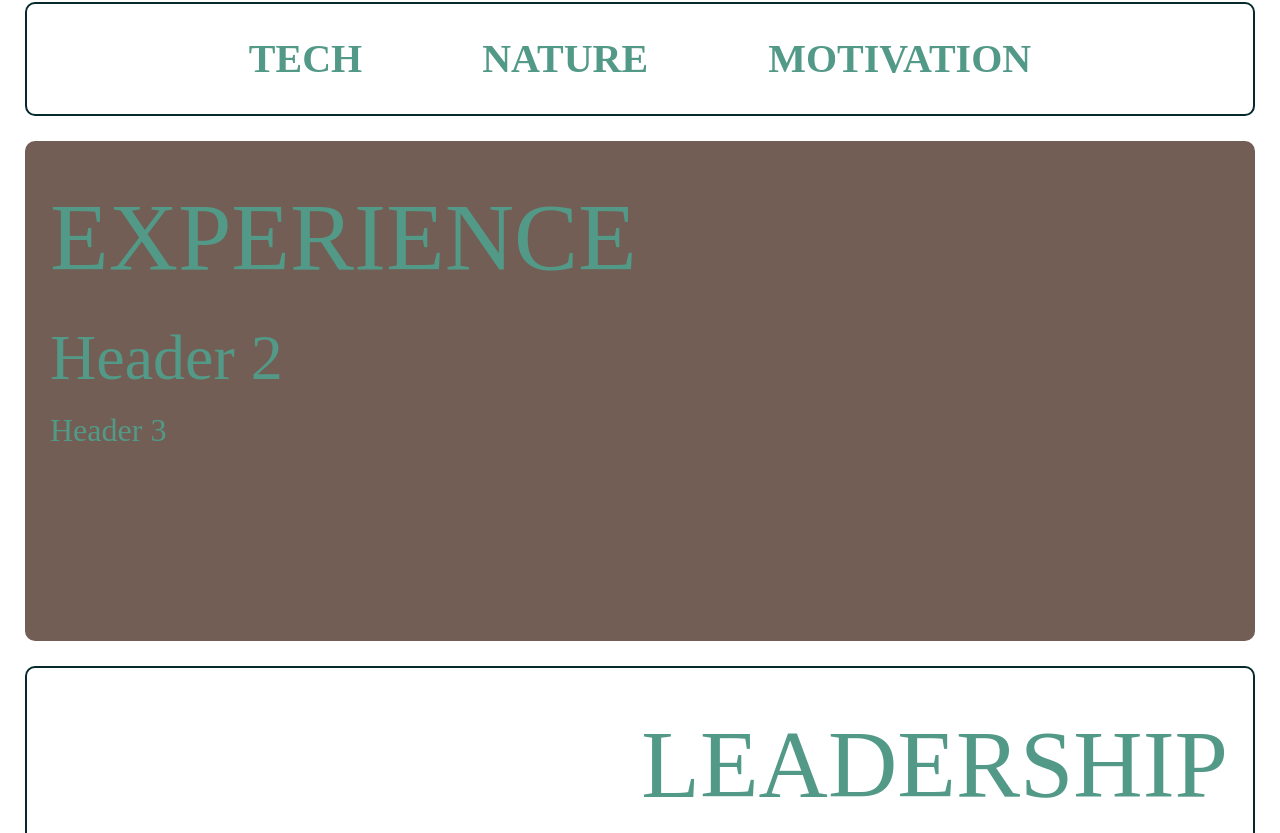
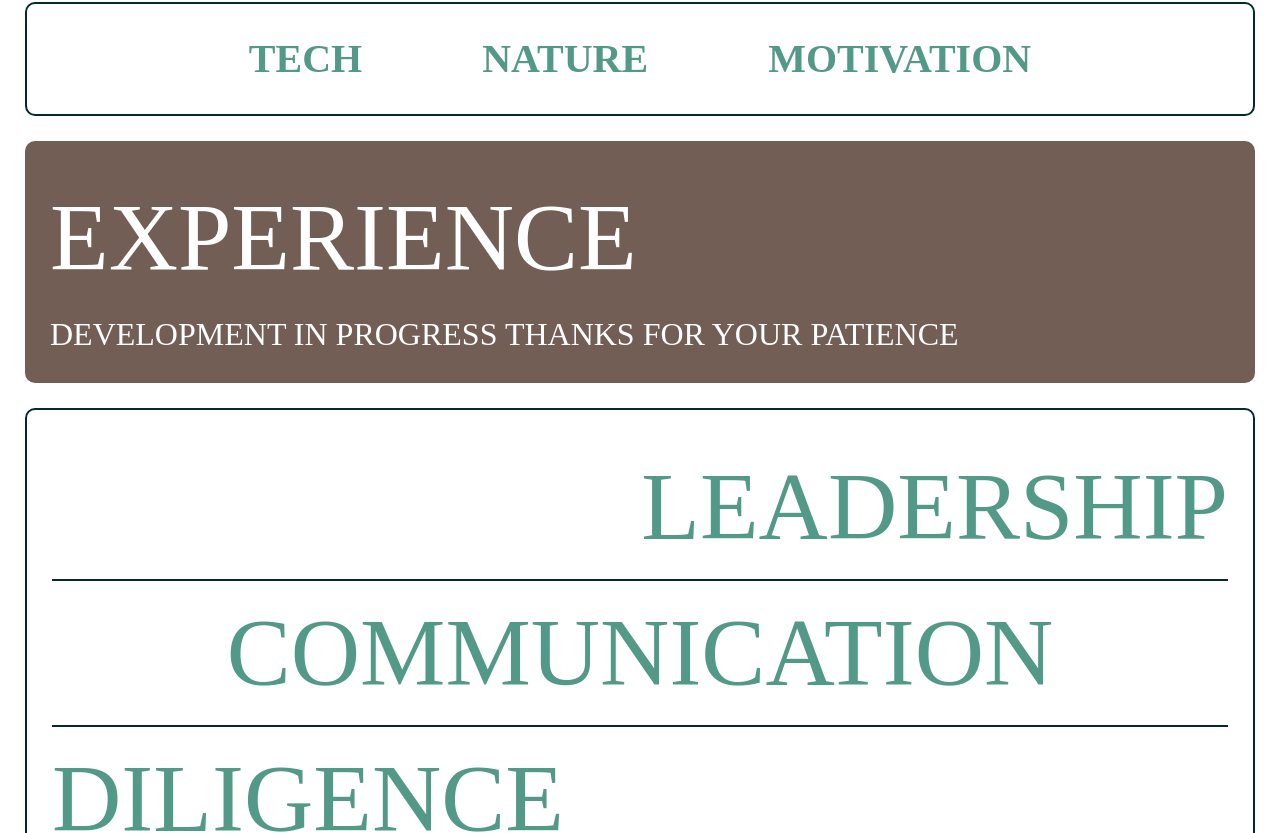
Before and after one commit to curtisrobinson2303/curtis-robinson-portfolio, a Next.js app: page / in a window 1280 px wide. Shown: the part 3607-4440 px from the top of the page. Built offline with nearby package versions, Linux system fonts and the light colour scheme.

Commit message:
projects and experience updates

```diff
--- a/src/pages/index.js
+++ b/src/pages/index.js
@@ -139,8 +139,8 @@ export default function Home() {
           <div className="experience">
             <div className="experience-container">
               <h1>EXPERIENCE</h1>
-              <h2>Header 2</h2>
-              <h3>Header 3</h3>
+              <h2></h2>
+              <h3>DEVELOPMENT IN PROGRESS THANKS FOR YOUR PATIENCE</h3>
             </div>
           </div>
         </div>
@@ -217,8 +217,8 @@ export default function Home() {
           <div className="projects">
             <div className="projects-container">
               <h1>PROJECTS</h1>
-              <h2>Header 2</h2>
-              <h3>Header 3</h3>
+              <h2></h2>
+              <h3>DEVELOPMENT IN PROGRESS THANKS FOR YOUR PATIENCE</h3>
             </div>
           </div>
         </div>
--- a/src/styles/globals.css
+++ b/src/styles/globals.css
@@ -298,7 +298,7 @@
 .experience {
   padding: 25px 25px;
   width: 100%;
-  height: 500px;
+  height: auto;
   display: flex;
   border-radius: 10px;
   background-color: rgb(114, 94, 84);
@@ -310,19 +310,19 @@
 
 .experience-container h1 {
   font-size: 6rem;
-  color: rgb(83, 153, 135);
+  color: white;
   background-color: transparent;
 }
 
 .experience-container h2 {
   font-size: 4rem;
-  color: rgb(83, 153, 135);
+  color: white;
   background-color: transparent;
 }
 
 .experience-container h3 {
   font-size: 2rem;
-  color: rgb(83, 153, 135);
+  color: white;
   background-color: transparent;
 }
 /* leadership styles */
```
